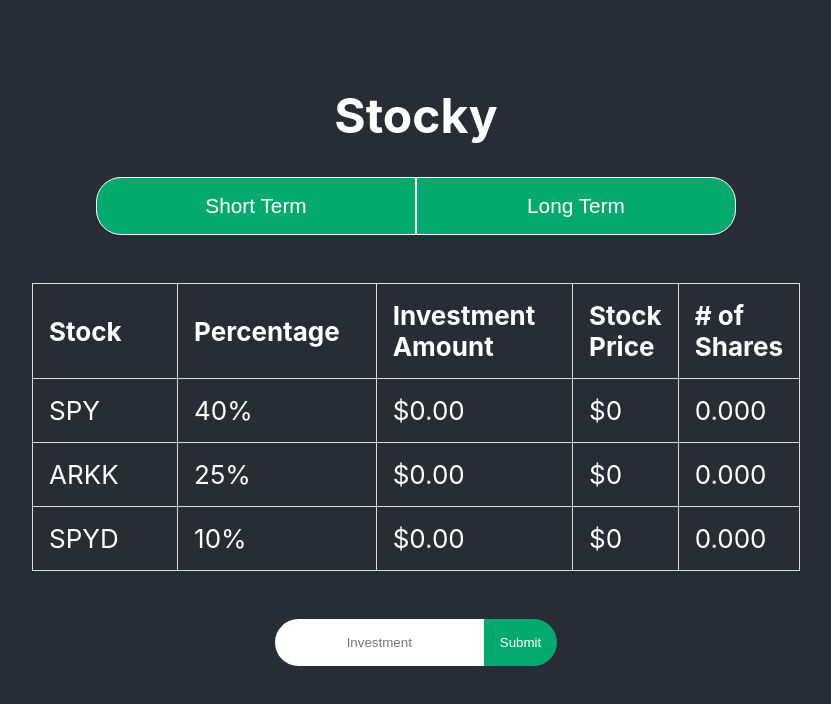
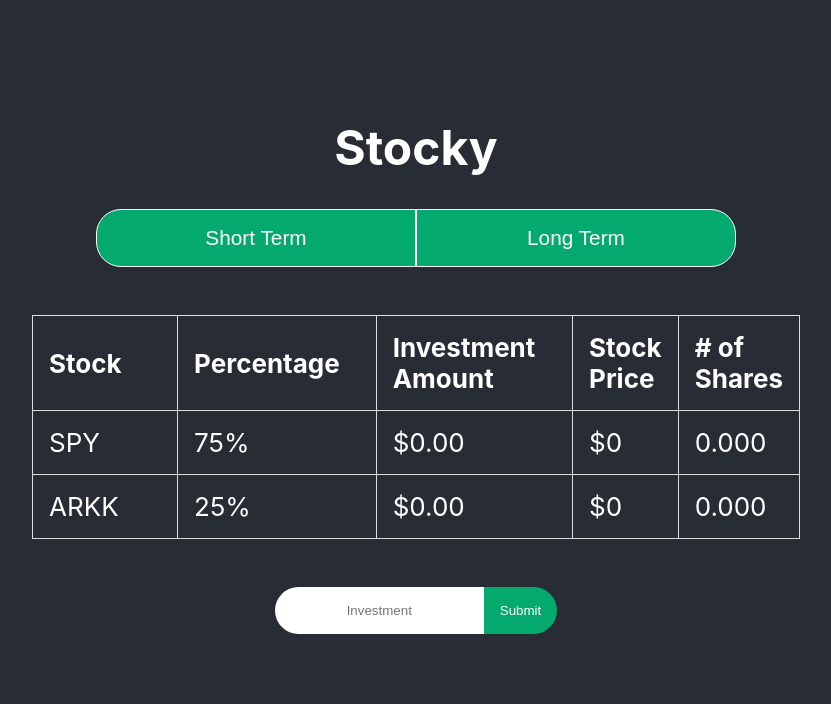
Before and after one commit to joshuaeup/stock-calculator, a React (Create React App) app: page / in a window 1280 px wide. Shown: the top 704 px of the page, without its empty margins (224-1055 px from the left). Built offline with nearby package versions, Linux system fonts and the light colour scheme; no server answers.

Commit message:
feat: Removed SPYD

```diff
--- a/src/data/stocks.js
+++ b/src/data/stocks.js
@@ -1,7 +1,7 @@
 const short_term_stocks = [
   {
     name: "SPY",
-    percentage: 40,
+    percentage: 75,
     investmentAmount: 0,
     stockPrice: 0,
     numberOfShares: 0,
@@ -9,13 +9,6 @@
   {
     name: "ARKK",
     percentage: 25,
-    investmentAmount: 0,
-    stockPrice: 0,
-    numberOfShares: 0,
-  },
-  {
-    name: "SPYD",
-    percentage: 10,
     investmentAmount: 0,
     stockPrice: 0,
     numberOfShares: 0,
```
